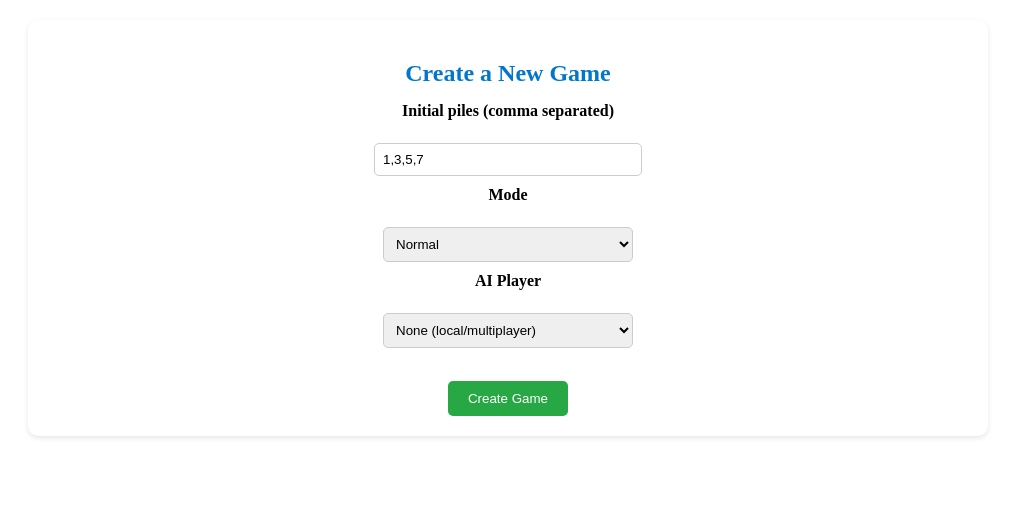
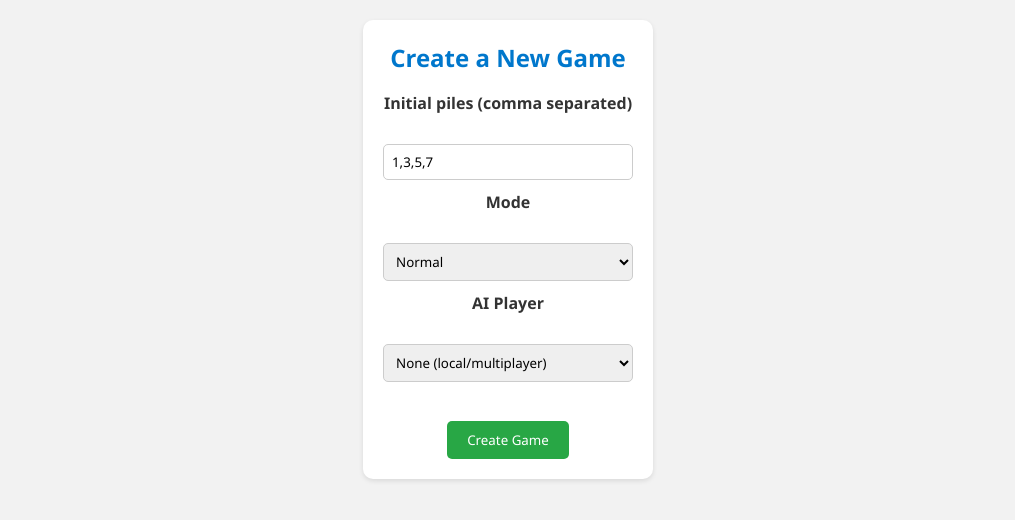
Before and after one commit to wayne540/NIM-GAME-WEB-APP, a React (Create React App) app in the folder frontend /: page / in a window 1280 px wide. Shown: the top 520 px of the page, without its empty margins (132-1147 px from the left). Built offline with nearby package versions, Linux system fonts and the light colour scheme; the HTML template or start-up script is replaced by a standard one.

Commit message:
Update global.css

```diff
--- a/frontend /src/styles/global.css
+++ b/frontend /src/styles/global.css
@@ -1,22 +1,100 @@
-.app {
-  width: 100%;
-  max-width: 960px;
+/* -----------------------------
+   Global Styles for Nim AI App
+   Compatible with GameBoard, HUD, Menu
+-------------------------------*/
+
+/* Reset default browser margins and paddings */
+* {
+  margin: 0;
+  padding: 0;
+  box-sizing: border-box;
+}
+
+/* Body */
+body {
+  font-family: 'Segoe UI', Tahoma, Geneva, Verdana, sans-serif;
+  background-color: #f2f2f2; /* light gray background for app */
+  color: #333;
+  line-height: 1.5;
+  min-height: 100vh;
+  display: flex;
+  flex-direction: column;
+  align-items: center;
+}
+
+/* Headings */
+h1, h2, h3, h4, h5, h6 {
+  color: #0077cc;
+  margin-bottom: 0.5rem;
+  font-weight: 600;
+}
+
+/* Paragraphs */
+p {
+  margin-bottom: 1rem;
+}
+
+/* Links */
+a {
+  color: #0077cc;
+  text-decoration: none;
+}
+
+a:hover {
+  text-decoration: underline;
+}
+
+/* Buttons - global base, component-specific hover handled in component CSS */
+button {
+  font-family: inherit;
+  cursor: pointer;
+  border: none;
+  border-radius: 5px;
+  transition: all 0.2s ease-in-out;
+}
+
+button:disabled {
+  opacity: 0.6;
+  cursor: not-allowed;
+}
+
+/* Inputs and Selects - global base, component-specific styles handled in component CSS */
+input, select {
+  font-family: inherit;
+  padding: 6px 8px;
+  border-radius: 5px;
+  border: 1px solid #ccc;
+  outline: none;
+  transition: border-color 0.2s;
+}
+
+input:focus, select:focus {
+  border-color: #0077cc;
+}
+
+/* Containers */
+.container {
+  width: 90%;
+  max-width: 1200px;
   margin: 0 auto;
+}
+
+/* Utility Classes */
+.text-center {
   text-align: center;
 }
 
-.game-page {
-  padding: 20px;
+.mt-1 { margin-top: 0.25rem; }
+.mt-2 { margin-top: 0.5rem; }
+.mt-3 { margin-top: 1rem; }
+.mt-4 { margin-top: 2rem; }
+
+.mb-1 { margin-bottom: 0.25rem; }
+.mb-2 { margin-bottom: 0.5rem; }
+.mb-3 { margin-bottom: 1rem; }
+.mb-4 { margin-bottom: 2rem; }
+
+/* Ensure that global styles don't override component-specific CSS */
+.game-board, .hud, .menu {
+  /* Nothing here: component CSS will handle styling */
 }
-
-.back-button {
-  margin-bottom: 12px;
-  background: #f0f0f0;
-  border: 1px solid #ccc;
-  color: #333;
-  font-size: 14px;
-}
-
-.back-button:hover {
-  background: #e0e0e0;
-}
```
